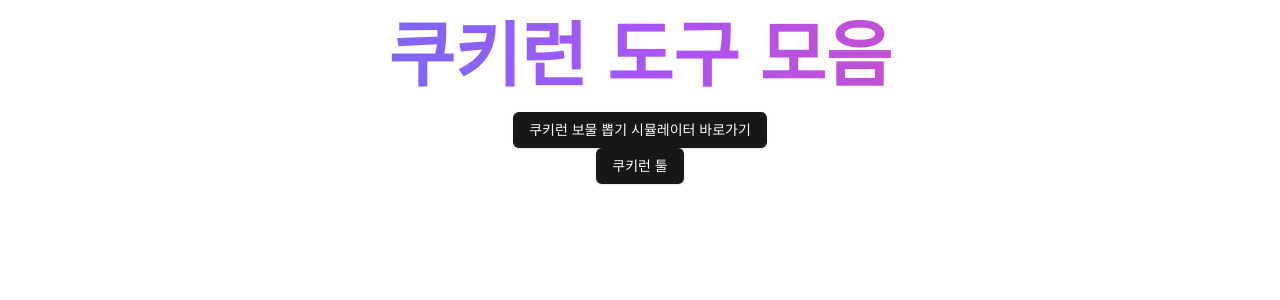
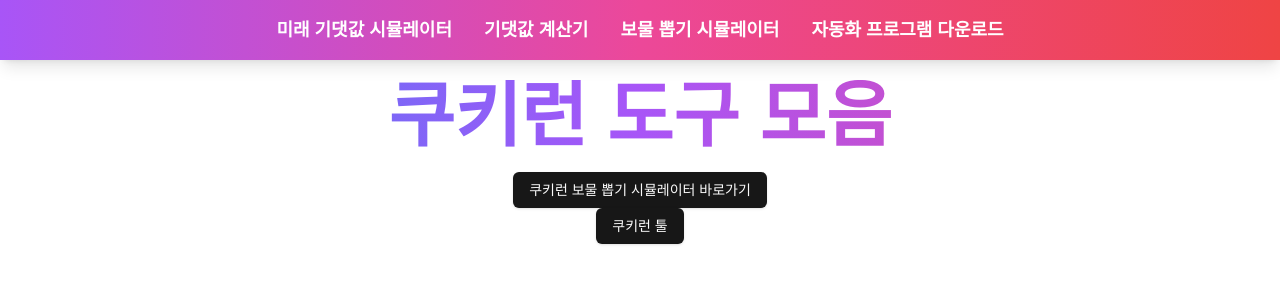
Before and after one commit to syki66/cookierun-crystal-simulator, a Next.js app: page / in a window 1280 px wide. Shown: the top 300 px of the page. Built offline with nearby package versions, Linux system fonts and the light colour scheme.

Commit message:
feat: 헤더 네비게이션 추가

```diff
--- a/app/layout.tsx
+++ b/app/layout.tsx
@@ -1,6 +1,7 @@
 import type { Metadata } from 'next';
 import localFont from 'next/font/local';
 import './globals.css';
+import Header from '@/components/header';
 
 const geistSans = localFont({
   src: './fonts/GeistVF.woff',
@@ -28,6 +29,7 @@ export default function RootLayout({
       <body
         className={`${geistSans.variable} ${geistMono.variable} antialiased`}
       >
+        <Header />
         {children}
       </body>
     </html>
--- /dev/null
+++ b/components/header.tsx
@@ -0,0 +1,46 @@
+import Link from 'next/link';
+
+const Header = () => {
+  return (
+    <header className="bg-gradient-to-r from-purple-500 via-pink-500 to-red-500 p-4 shadow-lg">
+      <nav className="container mx-auto">
+        <ul className="flex justify-center space-x-8">
+          <li>
+            <Link
+              href="/simulator/ready"
+              className="text-white font-bold text-lg hover:text-yellow-300 transition-colors duration-300"
+            >
+              미래 기댓값 시뮬레이터
+            </Link>
+          </li>
+          <li>
+            <Link
+              href="/calculator"
+              className="text-white font-bold text-lg hover:text-green-300 transition-colors duration-300"
+            >
+              기댓값 계산기
+            </Link>
+          </li>
+          <li>
+            <Link
+              href="/gacha"
+              className="text-white font-bold text-lg hover:text-blue-300 transition-colors duration-300"
+            >
+              보물 뽑기 시뮬레이터
+            </Link>
+          </li>
+          <li>
+            <Link
+              href="/auto"
+              className="text-white font-bold text-lg hover:text-purple-300 transition-colors duration-300"
+            >
+              자동화 프로그램 다운로드
+            </Link>
+          </li>
+        </ul>
+      </nav>
+    </header>
+  );
+};
+
+export default Header;
```
